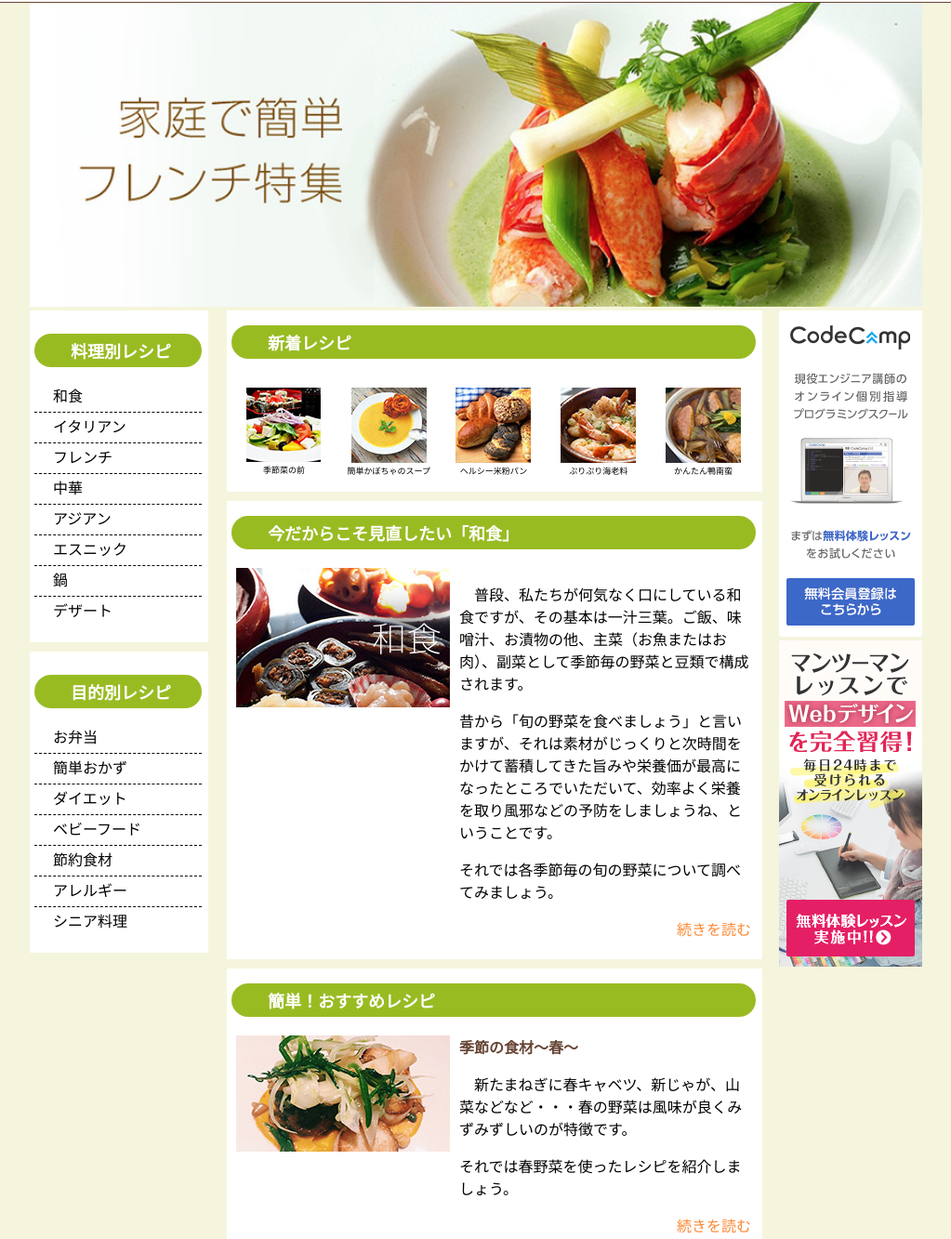
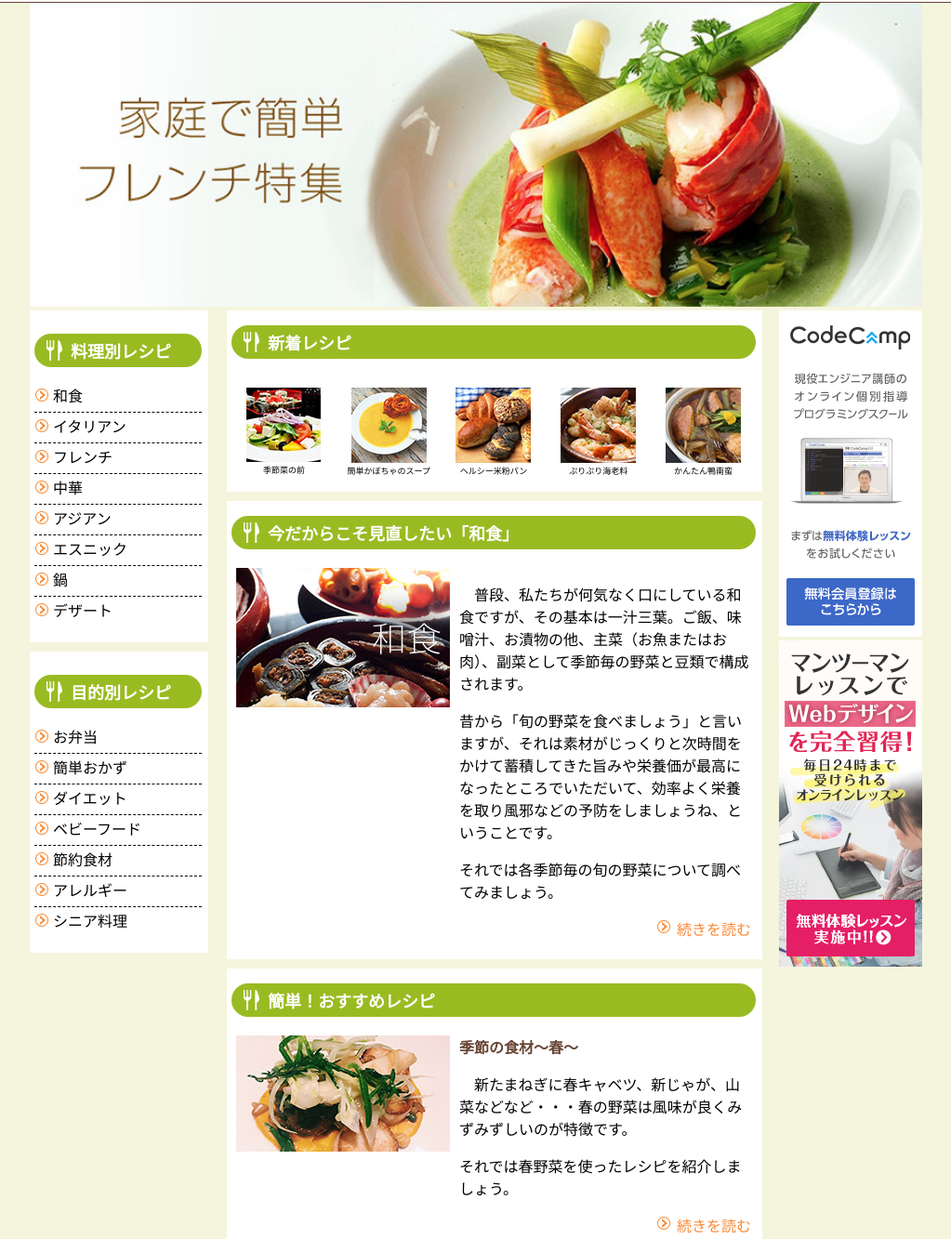
Before and after one commit to ushi-25/COOK-page.github.io, a plain HTML site: page index.html in a window 1280 px wide. Shown: the part 103-1436 px from the top of the page at 93% size, without its empty margins (128-1151 px from the left). Drawn offline with Linux system fonts and the light colour scheme; files whose address does not match are found by name.

Commit message:
Update cookcamp.css

```diff
--- a/cookcamp.css
+++ b/cookcamp.css
@@ -105,7 +105,7 @@ h1{
     list-style: none;
     display:block;
     border-bottom:1px dashed black;
-    background-image:url(../TASK/image/CookCamp/images/icon/arrow.png);
+    background-image:url(./image/CookCamp/images/icon/arrow.png);
     background-repeat:no-repeat;
     background-position: 1px 7px;
 }
@@ -145,7 +145,7 @@ h2{
     padding: 5px 5px 5px 39px;
     text-align: left;
     font-size: 18px;
-    background-image:url(../TASK/image/CookCamp/images/icon/dish.png);
+    background-image:url(./image/CookCamp/images/icon/dish.png);
     background-repeat:no-repeat;
     background-position: 13px 7px;
     font-weight: 600;
@@ -181,7 +181,7 @@ figure{
 
 .more{
     text-align: right;
-    background-image:url("../TASK/image/CookCamp/images/icon/arrow.png");
+    background-image:url("./image/CookCamp/images/icon/arrow.png");
     background-repeat:no-repeat;
     background-position: 213px 3px;
     display:block;
```
